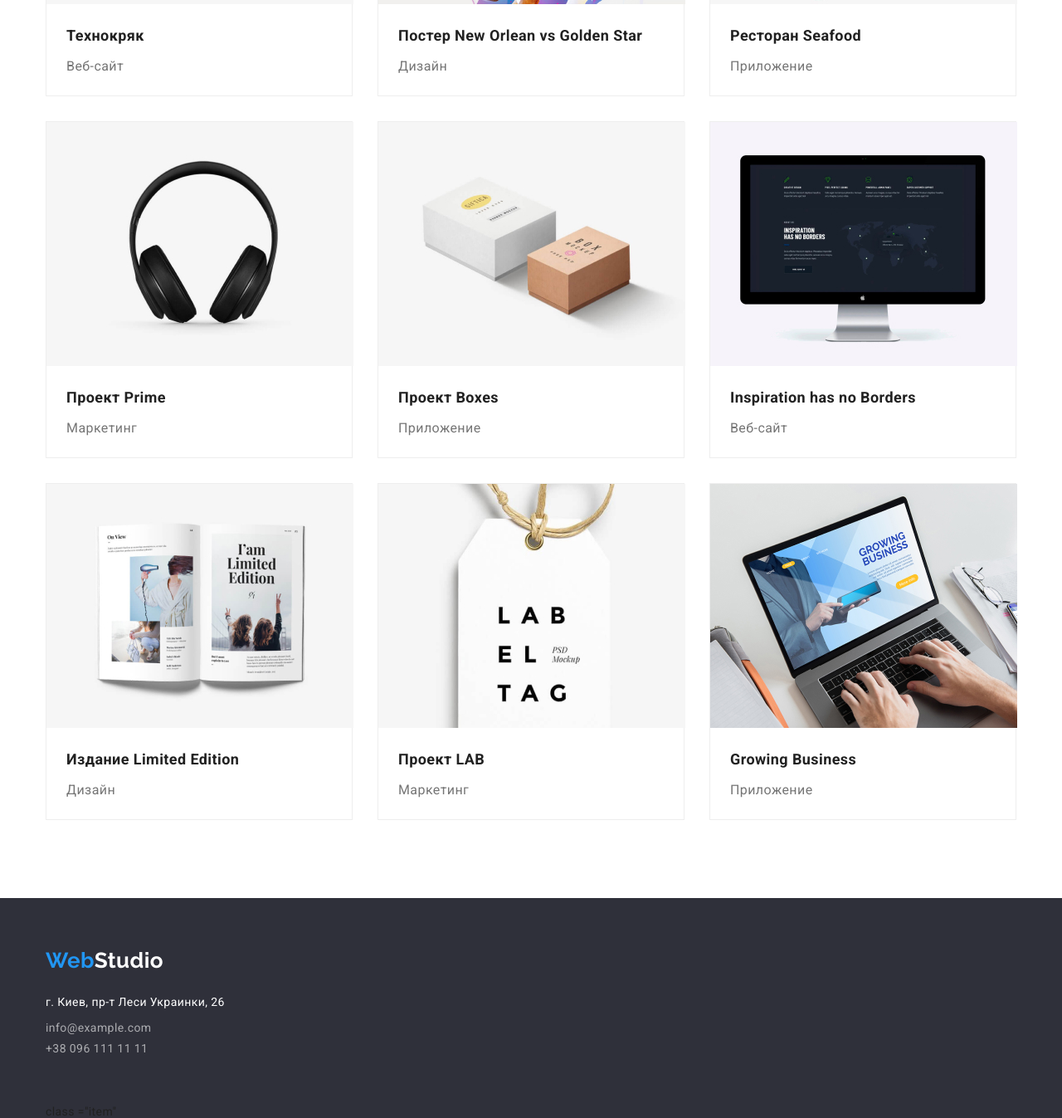
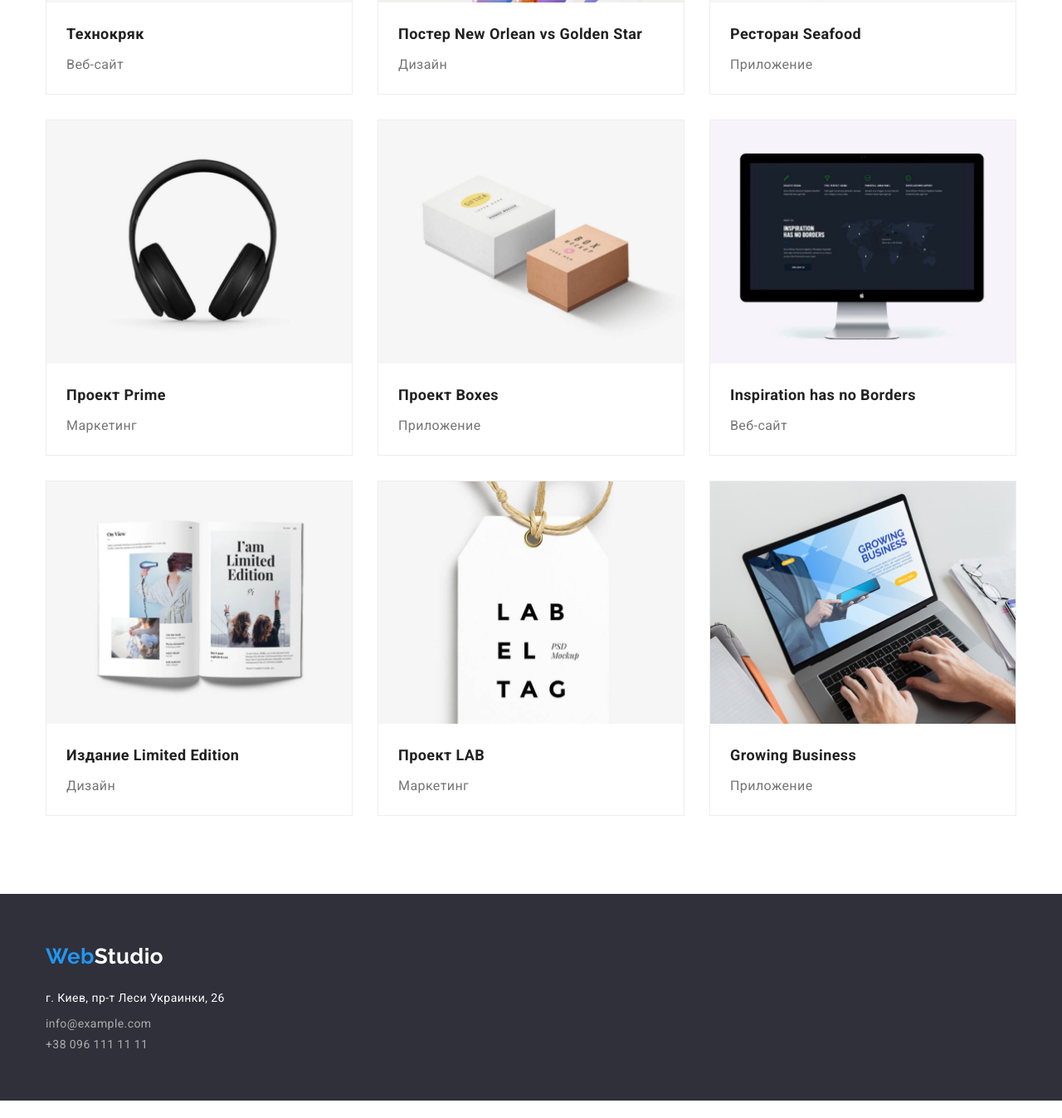
Before and after one commit to GeorgiyDer/goit-markup-hw-03, a plain HTML site: page portfolio.html in a window 1280 px wide. Shown: the part 552-1899 px from the top of the page at 83% size. After the commit the page ends 1878 px from the top, so only its background shows below. Drawn offline with nearby package versions, Linux system fonts and the light colour scheme.

Commit message:
правки по ДЗ

```diff
--- a/css/styles.css
+++ b/css/styles.css
@@ -38,7 +38,10 @@ ul {
     text-decoration: none;
     color: var(--main-text-color)
 }
-
+.section {
+    padding-top: 94px;
+    padding-bottom: 94px;
+}
 .container {
     margin-left: auto;
     margin-right: auto;
@@ -100,6 +103,8 @@ ul {
     margin-right: 50px;
 }
 .contacts-nav .link {
+    padding-top: 32px;
+    padding-bottom: 32px;
     font-weight: 500;
     font-size: 14px;
     line-height: 1.143;
@@ -112,7 +117,7 @@ ul {
     color: var(--brand-color);
 }
 /* main */
-.hero {
+section.hero {
     padding-top: 200px;
     padding-bottom: 200px;
     background-color: #2F303A;
@@ -154,10 +159,7 @@ ul {
     clip: rect(0 0 0 0);
     overflow: hidden;
 }
-.benefits {
-    padding-top: 94px;
-    padding-bottom: 94px;
-}
+
 .benefits .list {
     display: flex;
 }
@@ -178,10 +180,9 @@ ul {
     color: var(--secondary-text-color);
     line-height: 1.714;
 }
-.examples {
+.section.examples {
     padding-top: 0;
-    pad
-    ding-bottom: 94px;
+
 }
 
 .examples .list {
@@ -192,6 +193,7 @@ ul {
 
 .foto {
     display: block;
+    max-width: 100%;
 }
 .section-title {
     margin-bottom: 50px;
@@ -201,12 +203,13 @@ ul {
 
 /* наша команда */
 .team   {
-    padding-top: 94px;
-    padding-bottom: 94px;
     background-color: #F5F4FA;
 
 }
 .team .item {
+    background: #FFFFFF;
+    box-shadow: 0px 1px 3px rgba(0, 0, 0, 0.12), 0px 1px 1px rgba(0, 0, 0, 0.14), 0px 2px 1px rgba(0, 0, 0, 0.2);
+    border-radius: 0px 0px 4px 4px;
     text-align: center;
 }
 .team .title {
@@ -215,7 +218,6 @@ ul {
     line-height: 1.166;
 }
 .name {
-    margin-top: 30px;
     margin-bottom: 10px;
     font-weight: 500;
     font-size: 16px;
@@ -223,10 +225,13 @@ ul {
 }
 .profession {
     margin-top: 0px;
-    margin-bottom: 30px;
     color: var(--secondary-text-color);
     font-size: 16px;
     line-height: 1.187;
+}
+.team-info {
+    padding-top: 30px;
+    padding-bottom: 30px;
 }
 .team .list {
     display: flex;
@@ -234,6 +239,8 @@ ul {
 }
 /* footer */
 .footer-info {
+    padding-top: 60px;
+    padding-bottom: 60px;
     background-color: #2F303A;
 }
 .footer-acent {
@@ -247,6 +254,7 @@ ul {
     font-family: 'Roboto';
 }
 .footer-contacts {
+
     font-style: normal;
 }
 .footer-contacts .link {
@@ -256,12 +264,10 @@ ul {
     line-height: 2px;
 
 }
-.footer {
-    padding-top: 60px;
+
+.footer-logo {
+    display: block;
     margin-bottom: 20px;
-}
-.footer-contacts {
-    padding-bottom: 60px;
 }
 .footer-link {
     margin-bottom: 9px;
@@ -278,14 +284,9 @@ ul {
     /* портфолио (вторая страница)*/
     /* main */
 .portfolio {
-    padding-top: 94px;
-    padding-bottom: 94px;
     background-color: #ffffff;
 }
-.portfolio-filter .list{
-    display: flex;
-    justify-content: center;
-}
+
 .portfolio-filter .item:not(:last-child) {
     margin-right: 8px;
 
@@ -293,6 +294,11 @@ ul {
 .portfolio .list {
     display: flex;
     flex-wrap: wrap;
+    justify-content: center;
+
+}
+.btn-list {
+    margin-bottom: 50px;
 }
 .portfolio-item {
     width: calc((100% - 60px) / 3);
@@ -312,7 +318,7 @@ ul {
 }
 
 .btn {
-    margin-bottom: 50px;
+    /* margin-bottom: 50px; */
     font-family: 'Roboto';
     background-color: #F5F4FA;
     color: var(--main-text-color);
@@ -334,9 +340,9 @@ ul {
 
 }
 .portfolio-title {
-    margin-left: 24px;
-    margin-right: 24px;
-    margin-top: 20px;
+    padding-left: 24px;
+    padding-right: 24px;
+    /* margin-top: 20px; */
     margin-bottom: 4px;
 }
 .portfolio .portfolio-title {
@@ -344,10 +350,10 @@ ul {
     line-height: 2;
 }
 .about {
-    margin-left: 24px;
-    margin-right: 24px;
+    padding-left: 24px;
+    padding-right: 24px;
     margin-top: 0;
-    margin-bottom: 20px;
+    /* margin-bottom: 20px; */
 }
 .portfolio .about {
     color: #757575;
@@ -355,7 +361,10 @@ ul {
     line-height: 1.875;
 }
 
-
+.portfolio-info {
+    padding-top: 20px;
+    padding-bottom: 20px;
+}
 
 .title, .section-title {
     text-align: center;
--- a/portfolio.html
+++ b/portfolio.html
@@ -17,8 +17,8 @@
                 <a href="./index.html" class="logo link"><span class="acent">Web</span>Studio</a>
 
                 <ul class="site-nav list">
-                    <li class="item"><a href="./index.html" class="link current">Студия</a></li>
-                    <li class="item"><a href="./portfolio.html" class="link">Портфолио</a></li>
+                    <li class="item"><a href="./index.html" class="link">Студия</a></li>
+                    <li class="item"><a href="./portfolio.html" class="link current">Портфолио</a></li>
                     <li class="item"><a href="" class="link">Контакты</a></li>
                 </ul>
 
@@ -31,11 +31,11 @@
         </div>
     </header>
     <main>
-        <section class="portfolio">
+        <section class="section portfolio">
             <div class="container">
                 <h1 class="visually-hidden">Портфолио</h1>
                 <div class="portfolio-filter">
-                    <ul class="list">
+                    <ul class="btn-list list">
                         <li class="item"><button type="button" class="btn active">Все</button></li>
                         <li class="item"><button type="button" class="btn">Веб-сайты</button></li>
                         <li class="item"><button type="button" class="btn">Приложения</button></li>
@@ -46,64 +46,64 @@
                 <ul class="list">
                     <li class="portfolio-item">
                         <a href="" class="link"><img class="foto" src="./images/imgportfolio1.jpg" alt="разработка Веб-сайта" width="370">
-                            <h2 class="portfolio-title">Технокряк</h2>
-                            <p class="about">Веб-сайт</p>
+                            <div class="portfolio-info"><h2 class="portfolio-title">Технокряк</h2>
+                            <p class="about">Веб-сайт</p></div>
                         </a>
 
                     </li>
                     <li class="portfolio-item">
                         <a href="" class="link"><img class="foto" src="./images/imgportfolio2.jpg" alt="баскетболисты" width="370">
-                            <h2 class="portfolio-title">Постер New Orlean vs Golden Star</h2>
-                            <p class="about">Дизайн</p>
+                            <div class="portfolio-info"><h2 class="portfolio-title">Постер New Orlean vs Golden Star</h2>
+                            <p class="about">Дизайн</p></div>
                         </a>
 
                     </li>
                     <li class="portfolio-item">
                         <a href="" class="link"><img class="foto" src="./images/imgportfolio3.jpg" alt="логотип ресторана" width="370">
-                            <h2 class="portfolio-title">Ресторан Seafood</h2>
-                            <p class="about">Приложение</p>
+                            <div class="portfolio-info"><h2 class="portfolio-title">Ресторан Seafood</h2>
+                            <p class="about">Приложение</p></div>
                         </a>
 
                     </li>
                     <li class="portfolio-item">
                         <a href="" class="link"><img class="foto" src="./images/imgportfolio4.jpg" alt="наушники" width="370">
-                            <h2 class="portfolio-title">Проект Prime</h2>
-                            <p class="about">Маркетинг</p>
+                            <div class="portfolio-info"><h2 class="portfolio-title">Проект Prime</h2>
+                            <p class="about">Маркетинг</p></div>
                         </a>
 
                     </li>
                     <li class="portfolio-item">
                         <a href="" class="link"><img class="foto" src="./images/imgportfolio5.jpg" alt="две коробки" width="370">
-                            <h2 class="portfolio-title">Проект Boxes</h2>
-                            <p class="about">Приложение</p>
+                            <div class="portfolio-info"><h2 class="portfolio-title">Проект Boxes</h2>
+                            <p class="about">Приложение</p></div>
                         </a>
 
                     </li>
                     <li class="portfolio-item">
                         <a href="" class="link"><img class="foto" src="./images/imgportfolio6.jpg" alt="открытый Веб-сайт" width="370">
-                            <h2 class="portfolio-title">Inspiration has no Borders</h2>
-                            <p class="about">Веб-сайт</p>
+                            <div class="portfolio-info"><h2 class="portfolio-title">Inspiration has no Borders</h2>
+                            <p class="about">Веб-сайт</p></div>
                         </a>
 
                     </li>
                     <li class="portfolio-item">
                         <a href="" class="link"><img class="foto" src="./images/imgportfolio7.jpg" alt="открытая книга" width="370">
-                            <h2 class="portfolio-title">Издание Limited Edition</h2>
-                            <p class="about">Дизайн</p>
+                            <div class="portfolio-info"><h2 class="portfolio-title">Издание Limited Edition</h2>
+                            <p class="about">Дизайн</p></div>
                         </a>
 
                     </li>
                     <li class="portfolio-item">
                         <a href="" class="link"><img class="foto" src="./images/imgportfolio8.jpg" alt="бирка" width="370">
-                            <h2 class="portfolio-title">Проект LAB</h2>
-                            <p class="about">Маркетинг</p>
+                            <div class="portfolio-info"><h2 class="portfolio-title">Проект LAB</h2>
+                            <p class="about">Маркетинг</p></div>
                         </a>
 
                     </li>
                     <li class="portfolio-item">
                         <a href="" class="link"><img class="foto" src="./images/imgportfolio9.jpg" alt="работа за ноутбуком" width="370">
-                            <h2 class="portfolio-title">Growing Business</h2>
-                            <p class="about">Приложение</p>
+                            <div class="portfolio-info"><h2 class="portfolio-title">Growing Business</h2>
+                            <p class="about">Приложение</p></div>
                         </a>
 
                     </li>
@@ -112,10 +112,10 @@
             </div>
         </section>
     </main>
-    <footer class="footer-info">
+    <footer class="section footer-info">
         <div class="container">
-            <div class="footer"><a href="./index.html" class="logo link"><span class="acent">Web</span><span
-                        class="footer-acent">Studio</span></a></div>
+            <a href="./index.html" class="footer-logo logo link"><span class="acent">Web</span><span
+                    class="footer-acent">Studio</span></a>
             <address class="footer-contacts">
                 <ul class="list">
                     <li class="item"><a href="https://bit.ly/3pXMvUd" target="_blank" rel="noreferrer noopener"
@@ -124,7 +124,7 @@
                     <li class="item"><a href="mailto:info@example.com" class="link hover-footer">info@example.com</a></li>
                     <li class="item"><a href="tel:+380961111111" class="link hover-footer">+38 096 111 11 11</a></li>
                 </ul>
-            </address> class ="item"
+            </address>
         </div>
     </footer>
 
```
Also changed, not shown: index.html (+15 -15 lines).
